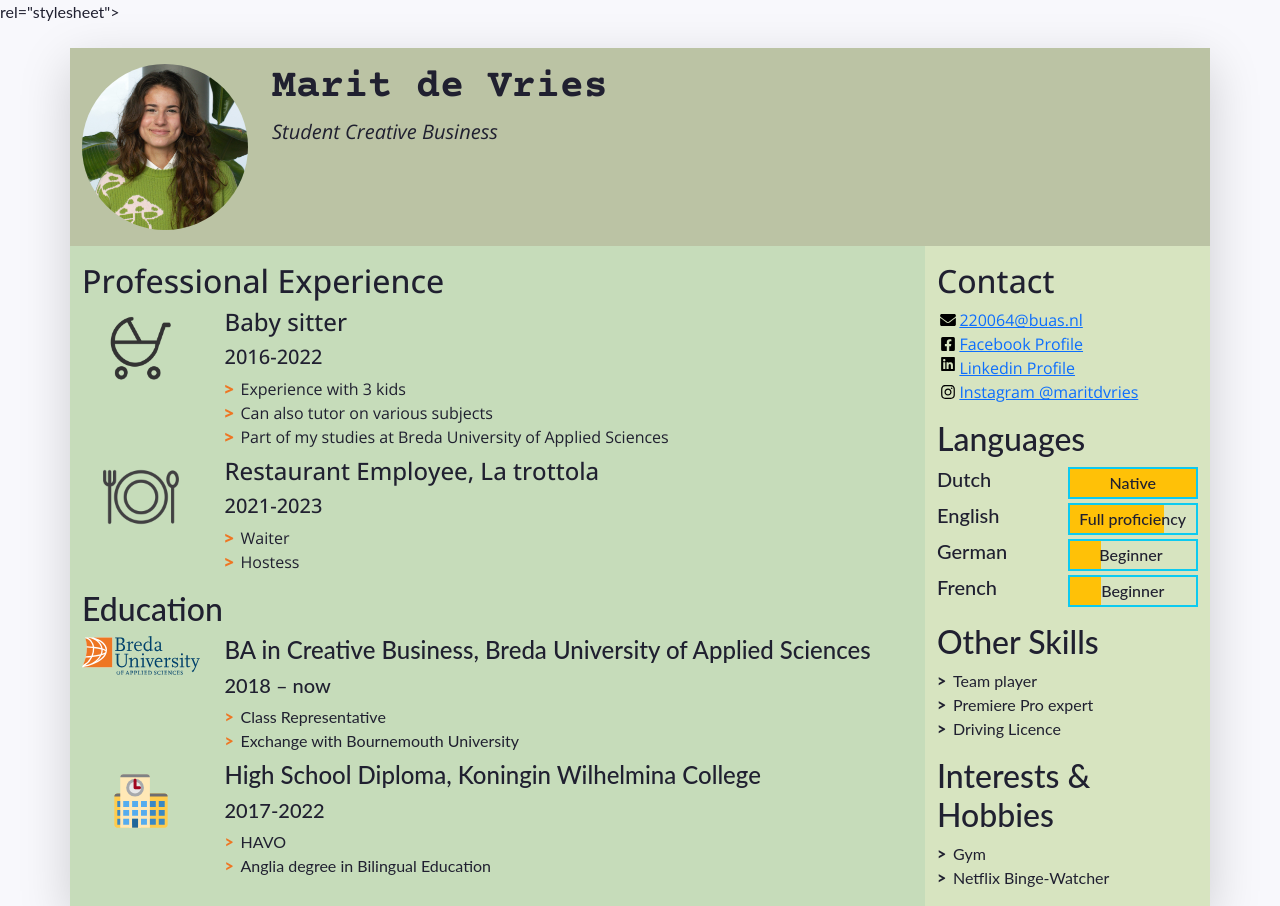
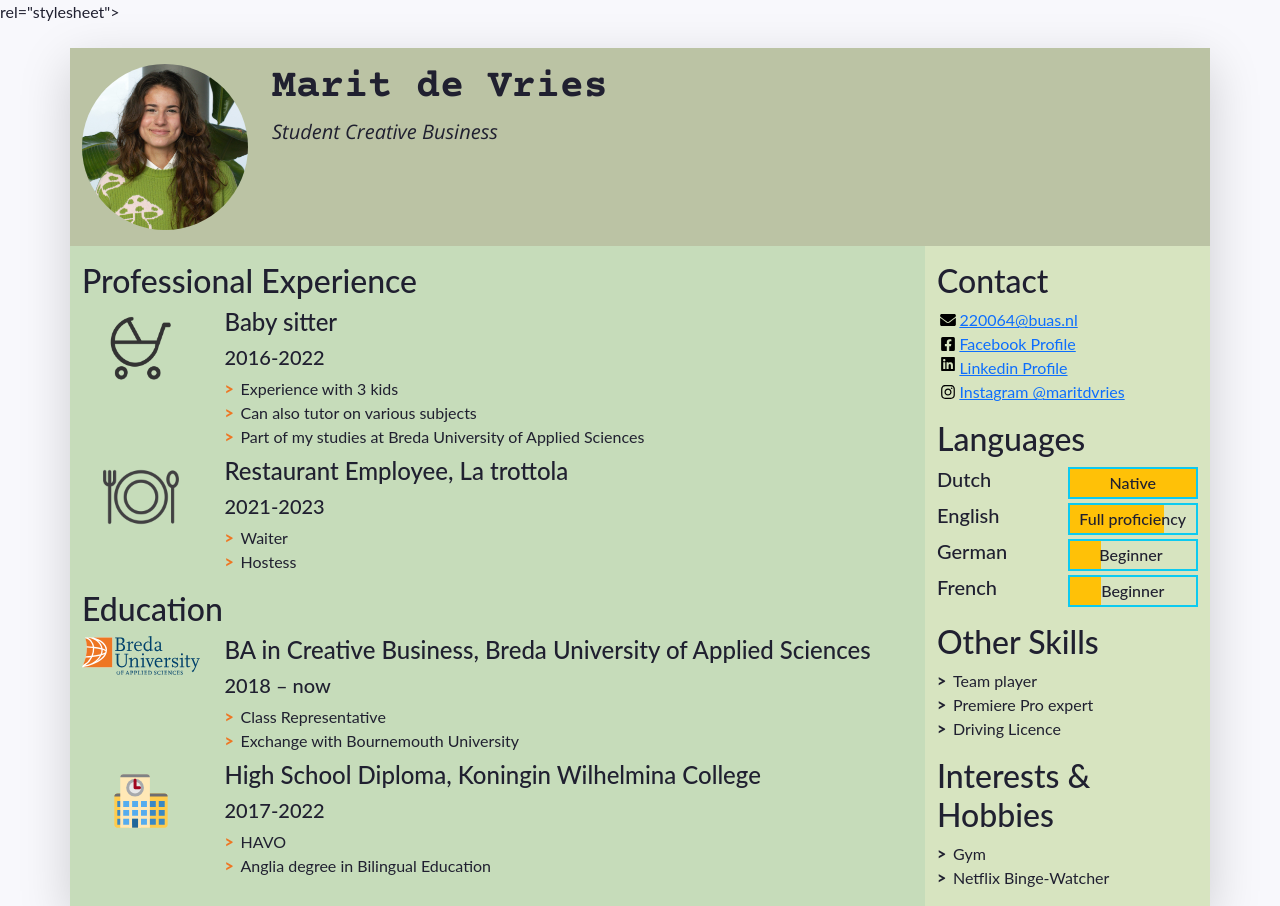
Before and after one commit to Maritdv/My-CV, a plain HTML site: page index.html in a window 1280 px wide. Shown: the top 906 px of the page. Drawn offline with nearby package versions, Linux system fonts and the light colour scheme.

Commit message:
font change

```diff
--- a/index.html
+++ b/index.html
@@ -69,7 +69,7 @@ rel="stylesheet">
           <!--
             <section> is yet another semantic element. The first one is for professional experience.
           -->
-          <section class="my-3 biography-section open_sans_font">
+          <section class="my-3 biography-section">
             <h2>Professional Experience</h2>
             <!--
               Each list item (li) in the unordered list (ul) below will be one job.
@@ -167,7 +167,7 @@ rel="stylesheet">
         <aside class="col-md-5 col-lg-4 col-xl-3 resume-aside">
 
           <!-- The first block will be contact details -->
-          <section class="my-3 aside-section open_sans_font">
+          <section class="my-3 aside-section">
             <h2>Contact</h2>
             <!--
               A list of all your contact details.
```
